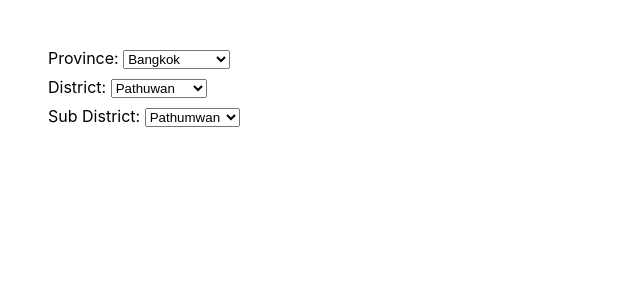
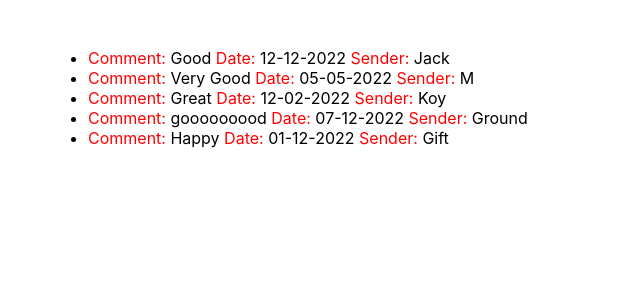
Before and after one commit to ktgift/homeworkCodeCamp12, a React (Create React App) app in the folder react/my-lab/my-lab/: page / in a window 1280 px wide. Shown: the top 300 px of the page, without its empty margins (0-640 px from the left). Built offline with nearby package versions, Linux system fonts and the light colour scheme.

Commit message:
finish lab8-2

```diff
--- a/react/my-lab/my-lab/src/App.js
+++ b/react/my-lab/my-lab/src/App.js
@@ -1,62 +1,30 @@
 import { useState } from 'react'
 
-const provinces = ['Bangkok', 'Tak', 'Nakhonsawan'];
-const districtObject = {
-  'BANGKOK': ['Pathuwan', 'Ratchathewi'],
-  'TAK': ['MueangTak', 'Maesot'],
-  'NAKHONSAWAN': ['Maewong', 'Latyao']
-}
-const subDistrictsObject = {
-  'PATHUMWAN': ['Pathumwan', 'Rongmuang', 'Wangmai'],
-  'RATCHATHEWI': ['Thanonphetcahburi', 'Thanonphuthai'],
-  'MUEANGTAK': ['Mai Ngam', 'Nong Bua Tai' ],
-  'MAESOT': ['Mae Tan'],
-  'MAEWONG': ['Khonchonkan', 'Mae ra'],
-  'LATYAO': ['Latyao', 'Wang san']
-}
 
 function App() {
-  const [selectedProvince, setSelectedProvince] = useState('BANGKOK')
-  const [selectedDirtrict, setSelectedDirtrict] = useState('PATHUMWAN')
+  const [posts, setPosts] = useState([
+    {id: 1, message: 'Good', date: '12-12-2022', sender: 'Jack'},
+    {id: 2, message: 'Very Good', date: '05-05-2022', sender: 'M'},
+    {id: 3, message: 'Great', date: '12-02-2022', sender: 'Koy'},
+    {id: 4, message: 'gooooooood', date: '07-12-2022', sender: 'Ground'},
+    {id: 5, message: 'Happy', date: '01-12-2022', sender: 'Gift'},
+  ]);
 
-  const optionProvinces = provinces.map(el => (
-    <option value={el.toUpperCase()}>{el}</option>
-  ))
-
-  const optionDistricts = districtObject[selectedProvince].map(el => (
-    <option value={el.toUpperCase()}>{el}</option>
-
-  ))
-
-  const optionSubDistrict = subDistrictsObject[selectedDirtrict].map(el => (
-    <option value={el.toUpperCase()}>{el}</option>
-  ))
+  const lists = posts.map((el) =>
+    <li key={el.id}>
+      <span style={{color: 'red'}}>Comment: </span>{el.message + " "}
+      <span style={{color: 'red'}}>Date: </span>{el.date + " "}
+      <span style={{color: 'red'}}>Sender: </span>{el.sender + " "}
+    </li>)
 
   return (
     <div style={{ margin: '3rem' }}>
-     <div style={{ marginBottom: '0.5rem'}}>
-      <label>Province: </label>
-      <select onChange={event => {
-        setSelectedProvince(event.target.value)
-        console.log(event.target.value)
-        }}>
-        {optionProvinces}
-      </select>
+      <ul>
+        {lists}
+      </ul>
      </div>
 
-     <div style={{ marginBottom: '0.5rem'}}>
-      <label>District: </label>
-      <select onChange={event => {
-        setSelectedDirtrict(event.target.value)
-        console.log(event.target.value)
-        }}>{optionDistricts}</select>
-     </div>
 
-     <div style={{ marginBottom: '0.5rem'}}>
-      <label>Sub District: </label>
-      <select>{optionSubDistrict}</select>
-     </div>
-    </div>
   );
   }
 
```
